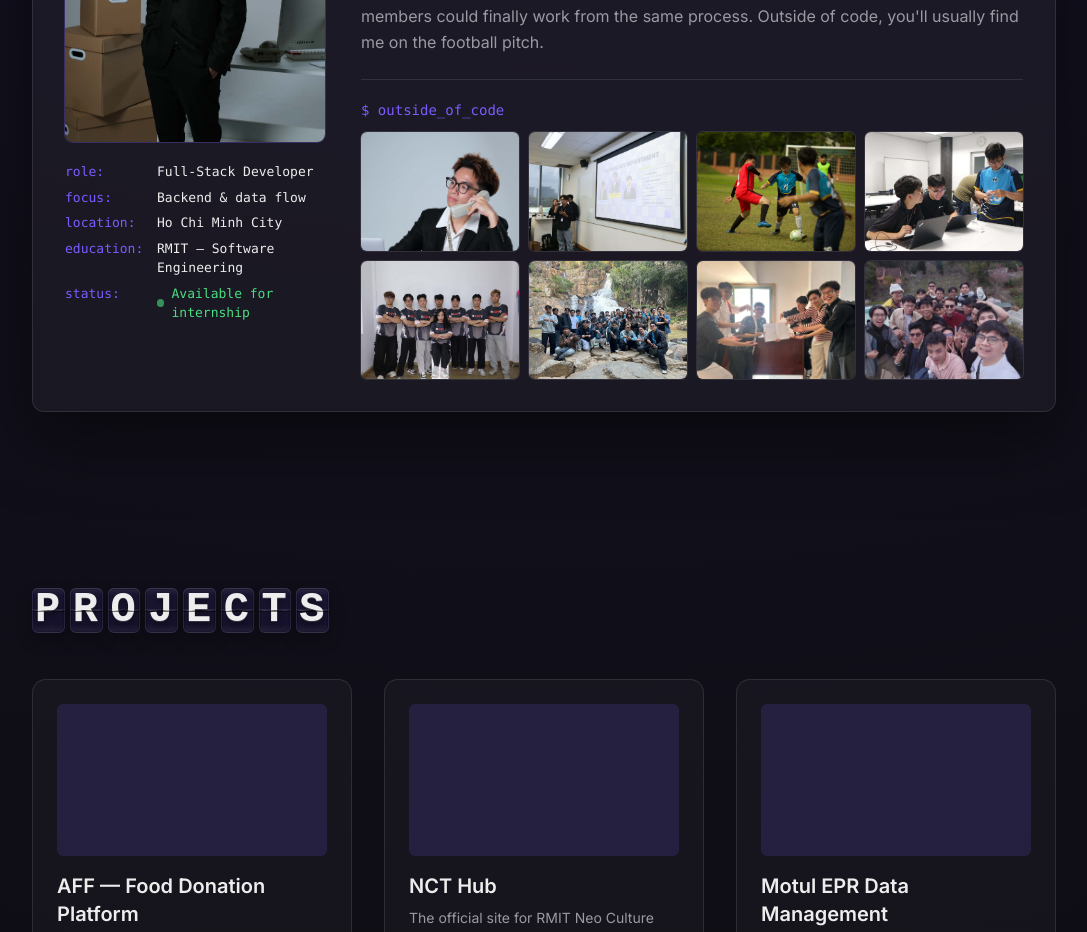
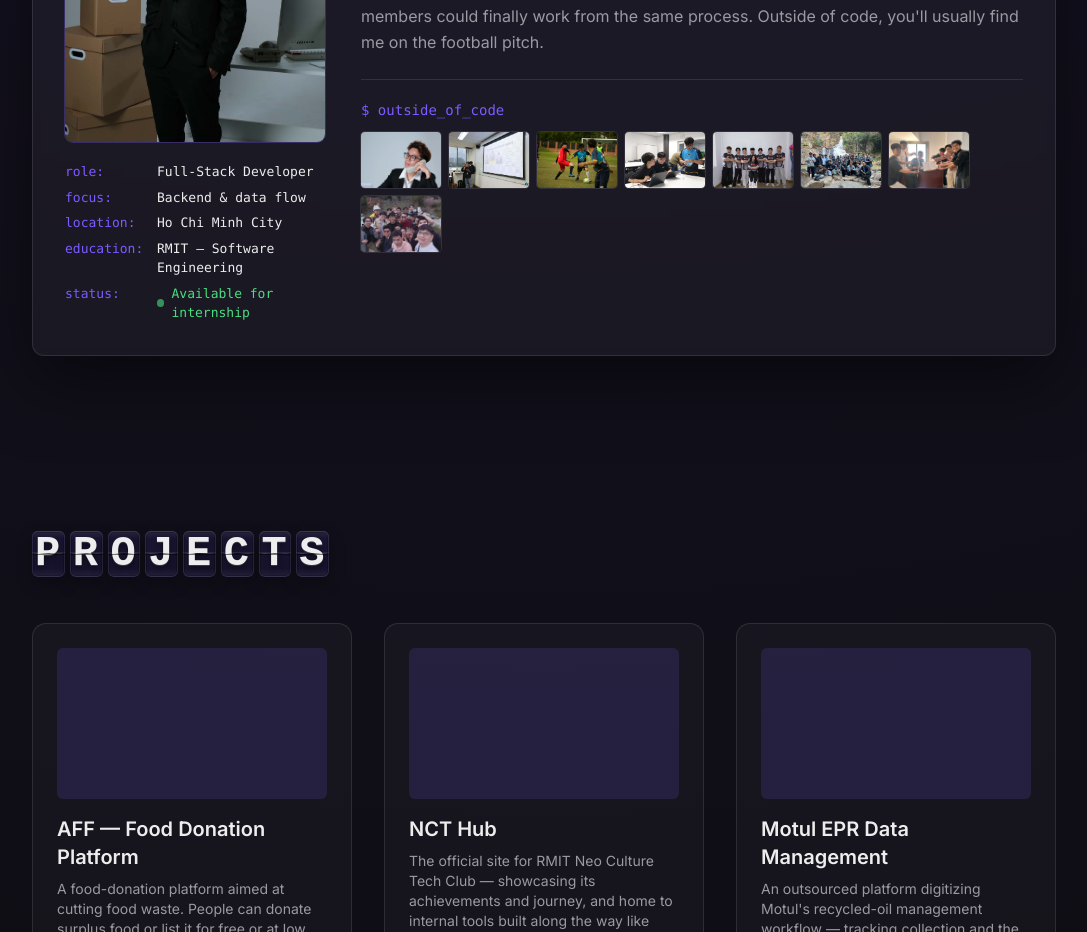
Before and after one commit to DungDao59/Portfolio, a Next.js app: page / in a window 1280 px wide. Shown: the part 1200-2132 px from the top of the page, without its empty margins (96-1183 px from the left). Built offline with nearby package versions, Linux system fonts and the light colour scheme.

Commit message:
fix(about): small one-row thumbnails so the window fits one screen (clean snap)

```diff
--- a/components/sections/About.tsx
+++ b/components/sections/About.tsx
@@ -65,13 +65,13 @@ export function About() {
 
               <div className="mt-6 border-t border-white/10 pt-5">
                 <p className="mb-3 font-mono text-sm text-accent">$ outside_of_code</p>
-                <div className="grid grid-cols-4 gap-2.5">
+                <div className="flex flex-wrap gap-2">
                   {thumbs.map((t) => (
                     <div
                       key={t.src}
-                      className="relative aspect-[4/3] w-full overflow-hidden rounded-md ring-1 ring-white/10 transition-transform hover:scale-105"
+                      className="relative h-14 w-20 shrink-0 overflow-hidden rounded ring-1 ring-white/10 transition-transform hover:scale-110"
                     >
-                      <Image src={t.src} alt="" fill sizes="200px" className="object-cover" />
+                      <Image src={t.src} alt="" fill sizes="80px" className="object-cover" />
                     </div>
                   ))}
                 </div>
```
